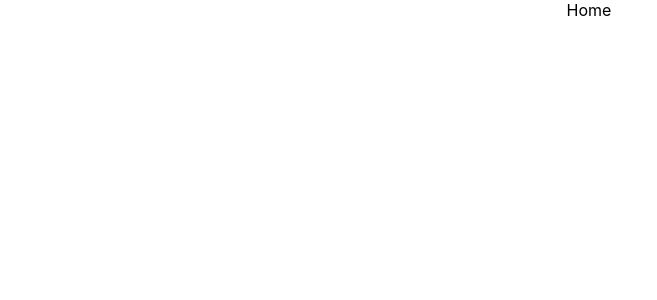
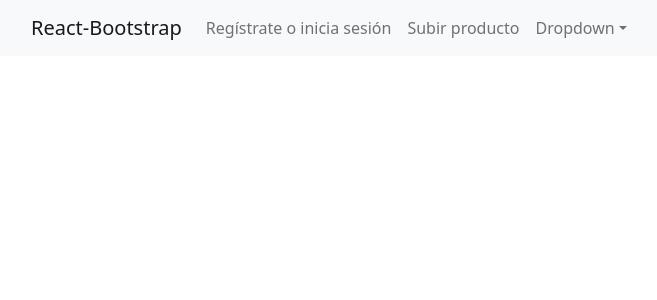
Before and after one commit to michaelhernandezrala/wallaclone-frontend, a React (Create React App) app: page / in a window 1280 px wide. Shown: the top 300 px of the page, without its empty margins (51-708 px from the left). Built offline with nearby package versions, Linux system fonts and the light colour scheme.

Commit message:
Parte funcional del header

```diff
--- a/package.json
+++ b/package.json
@@ -3,10 +3,15 @@
   "version": "0.1.0",
   "private": true,
   "dependencies": {
+    "@fortawesome/fontawesome-svg-core": "^1.3.0",
+    "@fortawesome/free-solid-svg-icons": "^6.0.0",
+    "@fortawesome/react-fontawesome": "^0.1.17",
     "@testing-library/jest-dom": "^5.16.2",
     "@testing-library/react": "^12.1.3",
     "@testing-library/user-event": "^13.5.0",
+    "bootstrap": "^5.1.3",
     "react": "^17.0.2",
+    "react-bootstrap": "^2.1.2",
     "react-dom": "^17.0.2",
     "react-router-dom": "^5.3.0",
     "react-scripts": "5.0.0",
--- a/src/App.js
+++ b/src/App.js
@@ -2,6 +2,7 @@
 import { Switch, Link, Route } from 'react-router-dom';
 
 // CSS
+import 'bootstrap/dist/css/bootstrap.min.css';
 import './App.css';
 import Home from './pages/Home';
 
--- /dev/null
+++ b/src/components/Header/Header.js
@@ -0,0 +1,27 @@
+import React from 'react';
+import { Navbar, Container, Nav, NavDropdown } from 'react-bootstrap';
+import { FontAwesomeIcon } from '@fortawesome/react-fontawesome';
+
+function Header() {
+  return (
+    <Navbar className='navbar' bg='light' expand='lg'>
+      <Container>
+        <Navbar.Brand href='#home'>React-Bootstrap</Navbar.Brand>
+        <Navbar.Toggle aria-controls='basic-navbar-nav' />
+        <Navbar.Collapse id='basic-navbar-nav'>
+          <Nav className='me-auto'>
+            <Nav.Link href='#home'><FontAwesomeIcon icon='far fa-user' />Regístrate o inicia sesión</Nav.Link>
+            <Nav.Link href='#link'>Subir producto</Nav.Link>
+            <NavDropdown title='Dropdown' id='basic-nav-dropdown'>
+              <NavDropdown.Item href='#action/3.1'>Configuracion</NavDropdown.Item>
+              <NavDropdown.Divider />
+              <NavDropdown.Item href='#action/3.4'>Cerrar Sesión</NavDropdown.Item>
+            </NavDropdown>
+          </Nav>
+        </Navbar.Collapse>
+      </Container>
+    </Navbar>
+  )
+}
+
+export default Header
--- /dev/null
+++ b/src/components/Layout/Layout.js
@@ -0,0 +1,12 @@
+import React from 'react'
+import Header from '../Header/Header'
+
+function Layout() {
+  return (
+    <div className='layout'>
+      <Header />
+    </div>
+  )
+}
+
+export default Layout
--- a/src/pages/Home.js
+++ b/src/pages/Home.js
@@ -1,8 +1,11 @@
 import React from 'react'
+import Layout from '../components/Layout/Layout'
 
 function Home() {
   return (
-    <div>Home</div>
+    <Layout>
+      Home
+    </Layout>
   )
 }
 
```
Also changed, not shown: 1 other file (tests, documents, lock files or other folders).
